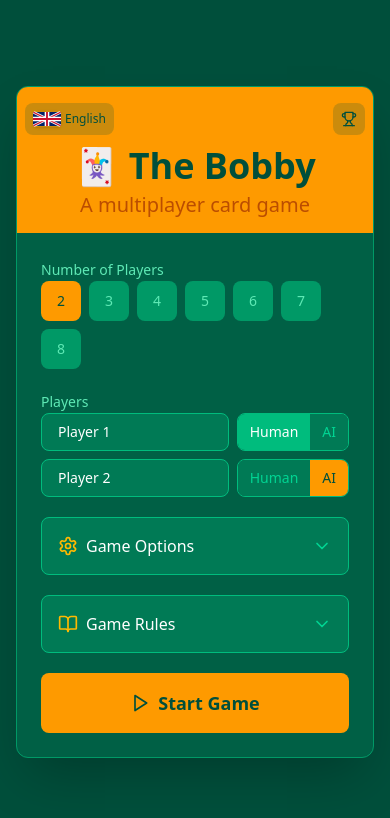
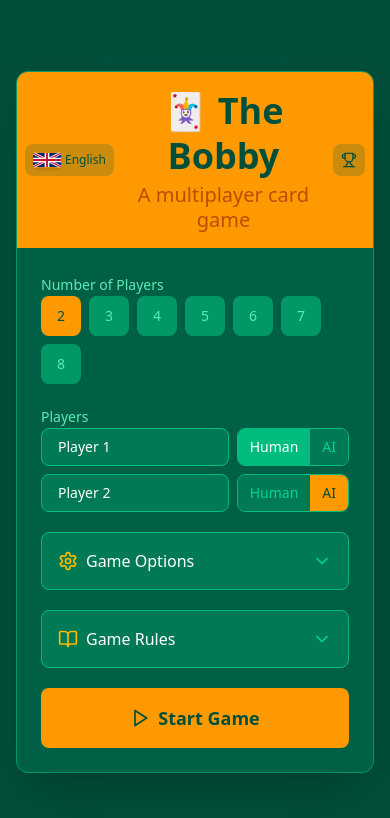
Before and after one commit to moxlas/bobby-v2, a React (Vite) app: page / in a window 390 px wide. Shown: the top 818 px of the page. Built offline with nearby package versions, Linux system fonts and the light colour scheme.

Commit message:
Add files via upload

```diff
--- a/components/SetupScreen.tsx
+++ b/components/SetupScreen.tsx
@@ -153,9 +153,9 @@ export function SetupScreen({ onStartGame }: SetupScreenProps) {
     <>
       <div className="min-h-screen bg-emerald-900 flex items-center justify-center p-4">
         <div className="w-full max-w-2xl bg-emerald-800 rounded-xl shadow-2xl overflow-hidden border border-emerald-600">
-        <div className="relative grid grid-cols-[1fr_auto_1fr] grid-rows-[auto_auto] items-center gap-x-2 gap-y-2 bg-amber-500 px-2 py-4 text-center sm:block sm:p-6">
+        <div className="relative grid grid-cols-[auto_minmax(0,1fr)_auto] items-center gap-2 bg-amber-500 px-2 py-4 text-center sm:block sm:p-6">
             {/* Language selector */}
-            <div className="relative col-start-1 row-start-1 justify-self-start sm:absolute sm:left-4 sm:top-1/2 sm:-translate-y-1/2">
+            <div className="relative col-start-1 justify-self-start sm:absolute sm:left-4 sm:top-1/2 sm:-translate-y-1/2">
               <button
                 onClick={() => setShowLanguageDropdown(!showLanguageDropdown)}
                 onBlur={() => setTimeout(() => setShowLanguageDropdown(false), 150)}
@@ -185,7 +185,7 @@ export function SetupScreen({ onStartGame }: SetupScreenProps) {
               )}
             </div>
 
-            <div className="col-span-3 row-start-2 min-w-0">
+            <div className="col-start-2 min-w-0 text-center">
               <h1 className="mb-1 text-4xl font-bold leading-tight text-emerald-900 sm:text-3xl">{t('setup.title')}</h1>
               <p className="text-xl leading-tight text-amber-700 sm:text-sm">{t('setup.subtitle')}</p>
             </div>
@@ -193,7 +193,7 @@ export function SetupScreen({ onStartGame }: SetupScreenProps) {
             <button
               onClick={() => setShowLeaderboard(true)}
               aria-label={t('setup.leaderboard')}
-              className="relative col-start-3 row-start-1 flex items-center gap-1.5 justify-self-end rounded-lg bg-emerald-900/20 px-2 py-2 text-sm font-medium text-emerald-900 transition-colors hover:bg-emerald-900/30 sm:absolute sm:right-4 sm:top-1/2 sm:-translate-y-1/2 sm:px-3"
+              className="relative col-start-3 flex items-center gap-1.5 justify-self-end rounded-lg bg-emerald-900/20 px-2 py-2 text-sm font-medium text-emerald-900 transition-colors hover:bg-emerald-900/30 sm:absolute sm:right-4 sm:top-1/2 sm:-translate-y-1/2 sm:px-3"
             >
               <Trophy className="w-4 h-4" />
               <span className="hidden sm:inline">{t('setup.leaderboard')}</span>
```
